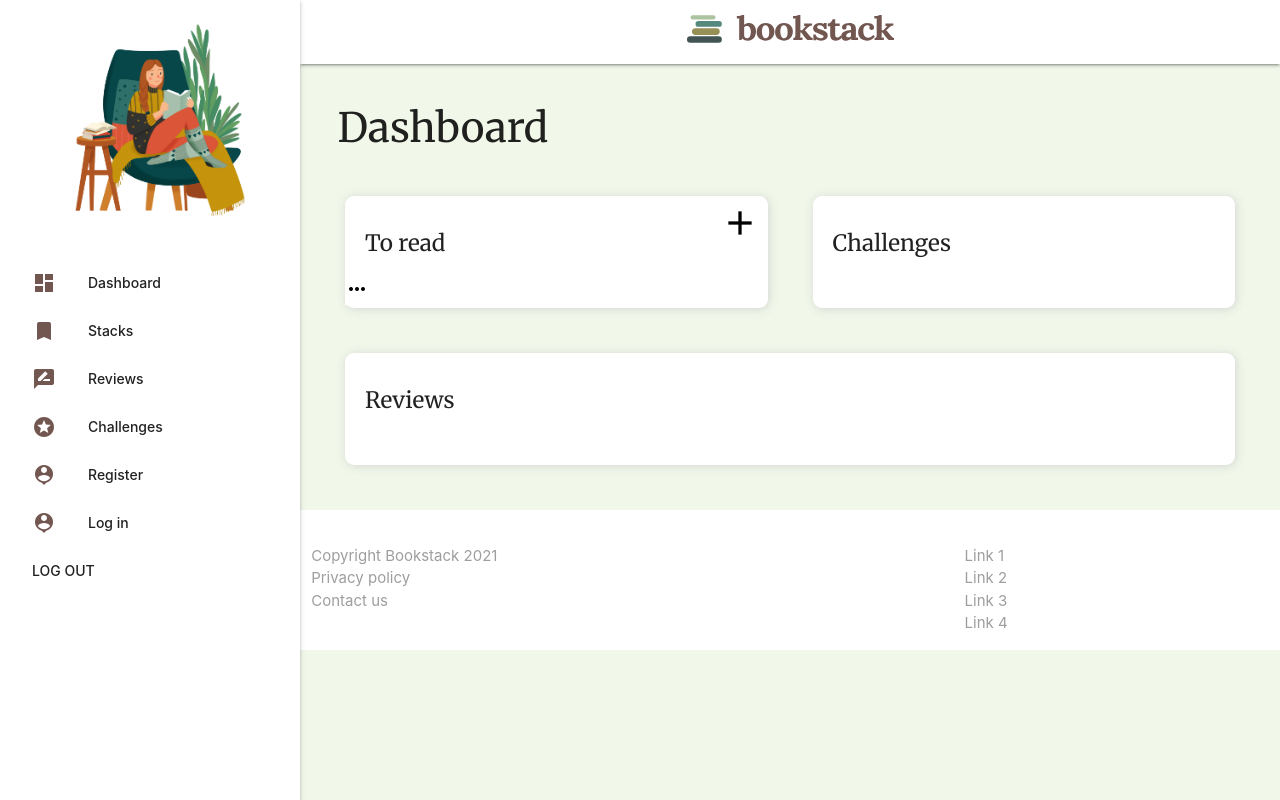
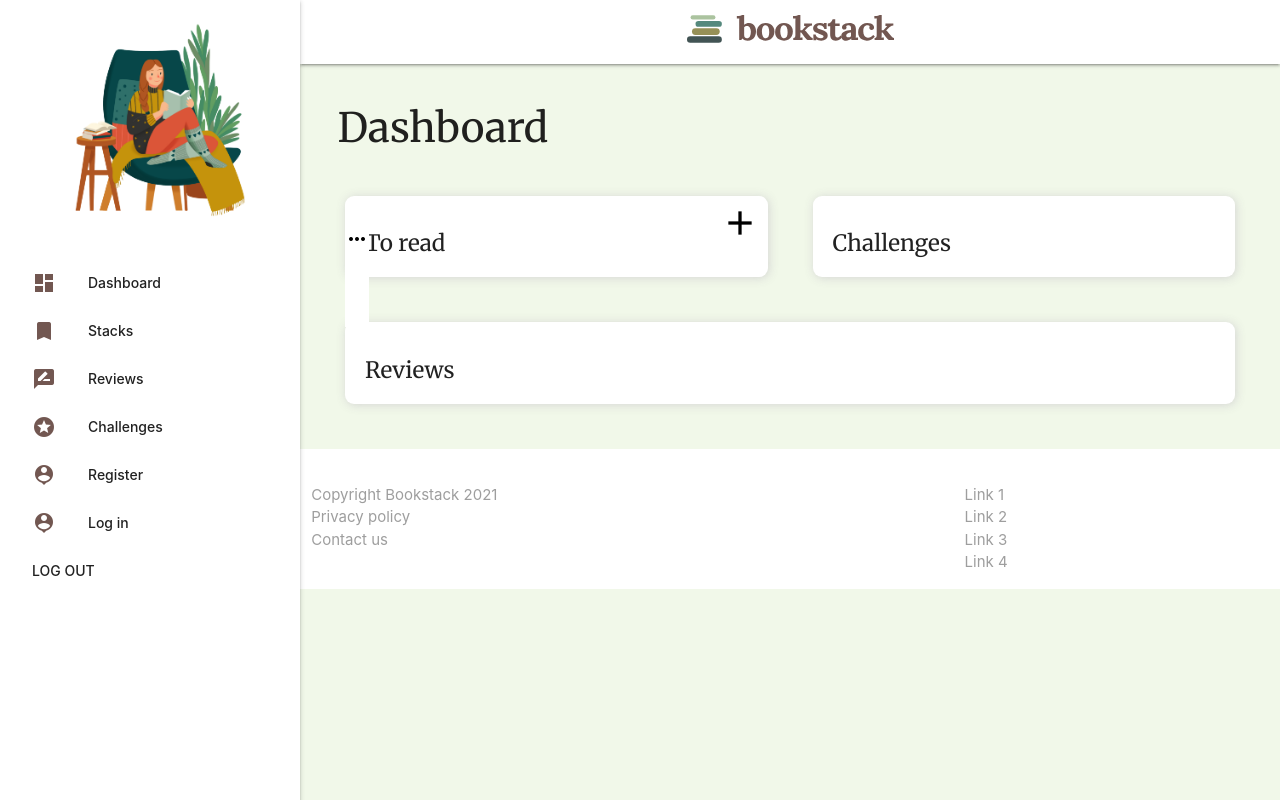
Before and after one commit to TaraRhoseyn/bookstack_web_app, a Flask app: page / in a window 1280 px wide. Run offline with Flask 2, Linux system fonts and the light colour scheme; data that the repository does not hold is empty; some libraries are stand-ins or nearby versions.

Commit message:
style: Vertically align 'see more' icon on dashboard

```diff
--- a/static/css/style.css
+++ b/static/css/style.css
@@ -111,8 +111,18 @@ h3 {
     grid: book-in-card;
 }
 
+/* Credit for vertical alignment: W3 Docs */
+
 .see-more {
+    position: relative;
     grid: see-more;
+}
+
+.card-icon-mid {
+    position: absolute;
+    top: 50%;
+    height: 100px;
+    margin-top: -50px;
 }
 
 
--- a/templates/dashboard.html
+++ b/templates/dashboard.html
@@ -24,7 +24,7 @@
                             </div>
                         {% endfor %}
                         <div class="see-more">
-                            <a href="#" class="tooltipped white" data-position="top" data-tooltip="See all books">
+                            <a href="#" class="tooltipped white card-icon-mid" data-position="top" data-tooltip="See all books">
                                 <i class="material-icons" aria-describedby="See all books">more_horiz</i>
                             </a>
                         </div>
```
